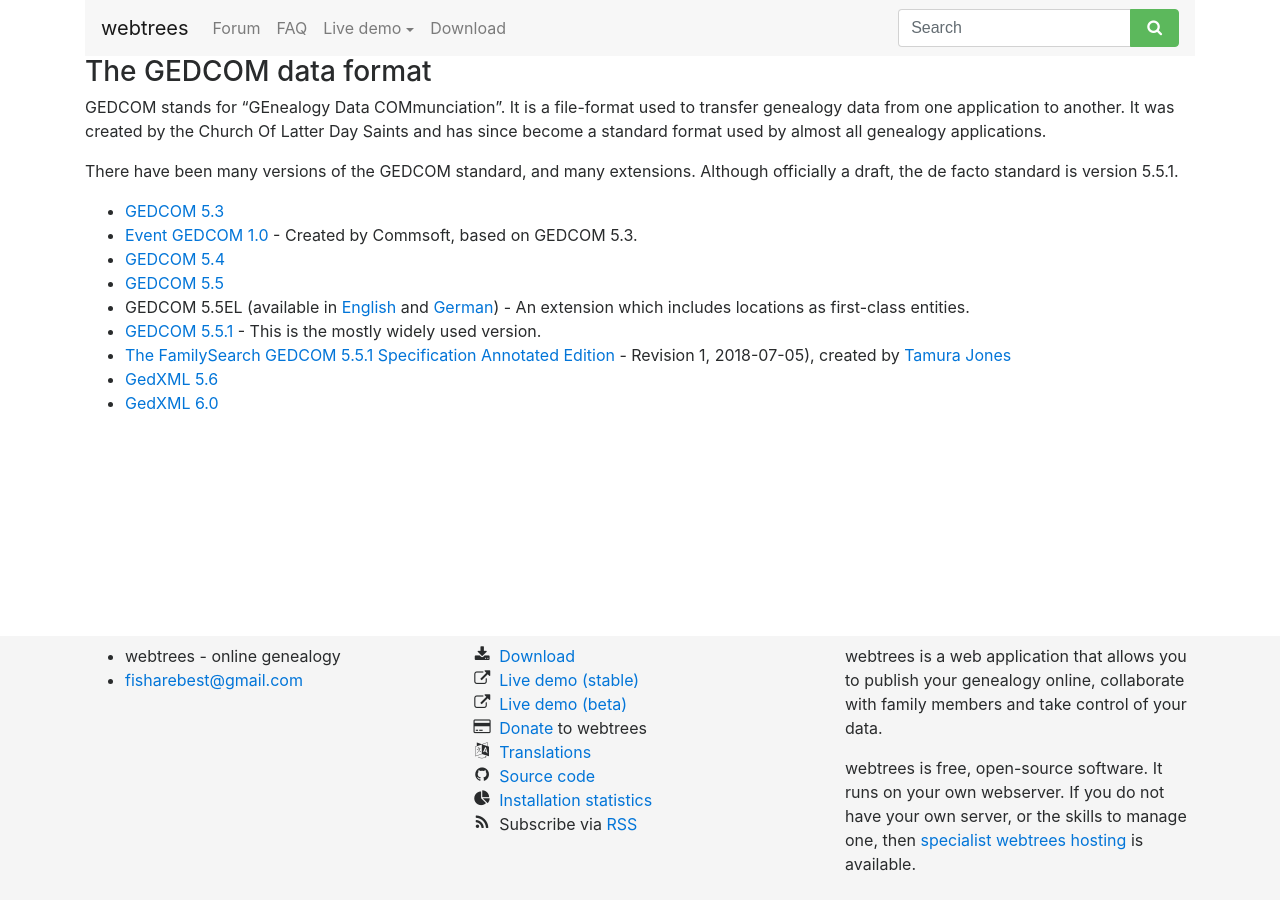
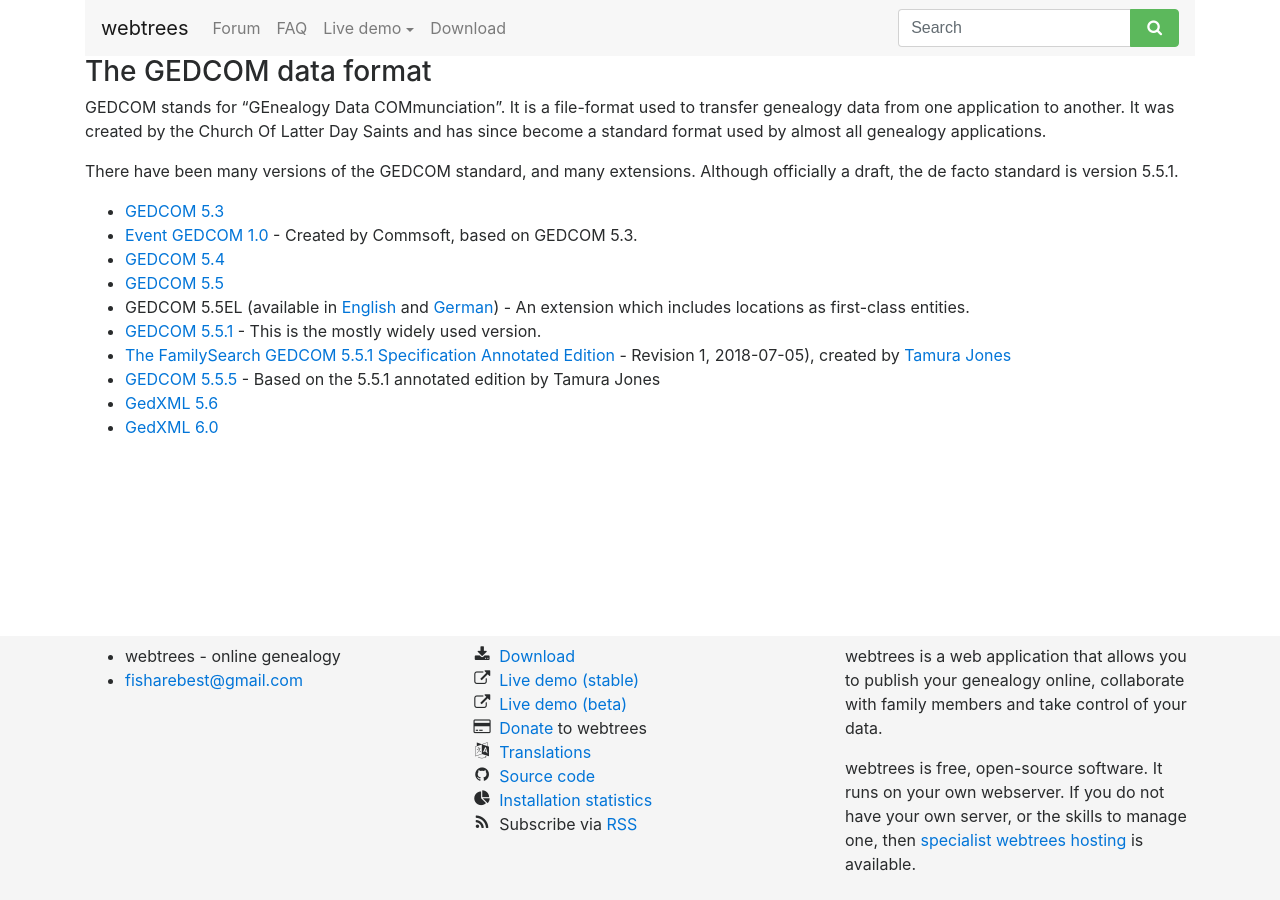
Before and after one commit to webtrees/webtrees.github.io, a Jekyll site: the page built from gedcom.md, in a window 1280 px wide. Built offline with Jekyll 4.4.1, drawn with Linux system fonts in a browser that asks for light colours.

Commit message:
Add GEDCOM 5.5.5 PDF file

```diff
--- a/gedcom.md
+++ b/gedcom.md
@@ -17,5 +17,6 @@ There have been many versions of the GEDCOM standard, and many extensions.  Alth
 * GEDCOM 5.5EL (available in [English](http://wiki-en.genealogy.net/Gedcom_5.5EL) and [German](http://wiki.genealogy.net/Gedcom_5.5EL)) - An extension which includes locations as first-class entities.
 * [GEDCOM 5.5.1](downloads/gedcom551.pdf) - This is the mostly widely used version.
 * [The FamilySearch GEDCOM 5.5.1 Specification Annotated Edition](downloads/TFG551SAE_Rev1_2018-07-05.pdf) - Revision 1, 2018-07-05), created by [Tamura Jones](https://www.tamurajones.net/GEDCOM551AnnotatedEdition.xhtml)
+* [GEDCOM 5.5.5](downloads/gedcom555.pdf) - Based on the 5.5.1 annotated edition by Tamura Jones
 * [GedXML 5.6](downloads/gedxml-56.pdf)
 * [GedXML 6.0](downloads/gedxml-60.pdf)
```
Also changed, not shown: 1 other file.
